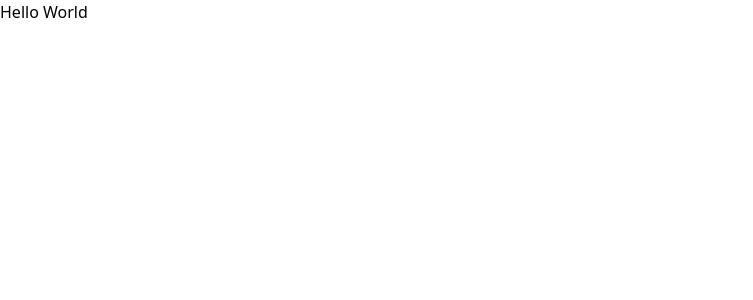
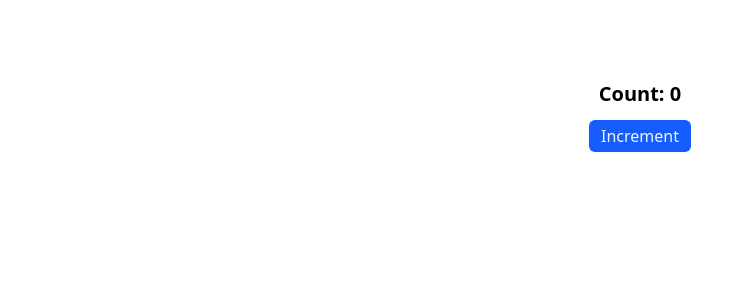
Before and after one commit to MukitHossen7/Polishing-React.js, a React (Vite) app in the folder use-memo/: page / in a window 1280 px wide. Shown: the top 300 px of the page, without its empty margins (0-753 px from the left). Built offline with nearby package versions, Linux system fonts and the light colour scheme.

Commit message:
feat: add Count and ChildComponent components; integrate Count into App layout

```diff
--- a/use-memo/src/App.jsx
+++ b/use-memo/src/App.jsx
@@ -1,7 +1,9 @@
+import Count from "./components/Count";
+
 function App() {
   return (
     <>
-      <h1>Hello World</h1>
+      <Count></Count>
     </>
   );
 }
--- /dev/null
+++ b/use-memo/src/components/ChildComponent.jsx
@@ -0,0 +1,17 @@
+import { useState } from "react";
+
+const ChildComponent = () => {
+  const [text, setText] = useState("");
+  console.log("Child Component");
+  return (
+    <div>
+      <input
+        type="text"
+        value={text}
+        onChange={(e) => setText(e.target.value)}
+      />
+    </div>
+  );
+};
+
+export default ChildComponent;
--- /dev/null
+++ b/use-memo/src/components/Count.jsx
@@ -0,0 +1,21 @@
+import { useState } from "react";
+
+const Count = () => {
+  const [count, setCount] = useState(0);
+  console.log("Parent Components");
+  return (
+    <div className="flex flex-col justify-center items-center gap-3 pt-20">
+      <h2 className="text-xl font-semibold text-center">Count: {count}</h2>
+      <div>
+        <button
+          onClick={() => setCount(count + 1)}
+          className="px-3 py-1 bg-blue-600 text-gray-100 rounded-md"
+        >
+          Increment
+        </button>
+      </div>
+    </div>
+  );
+};
+
+export default Count;
```
